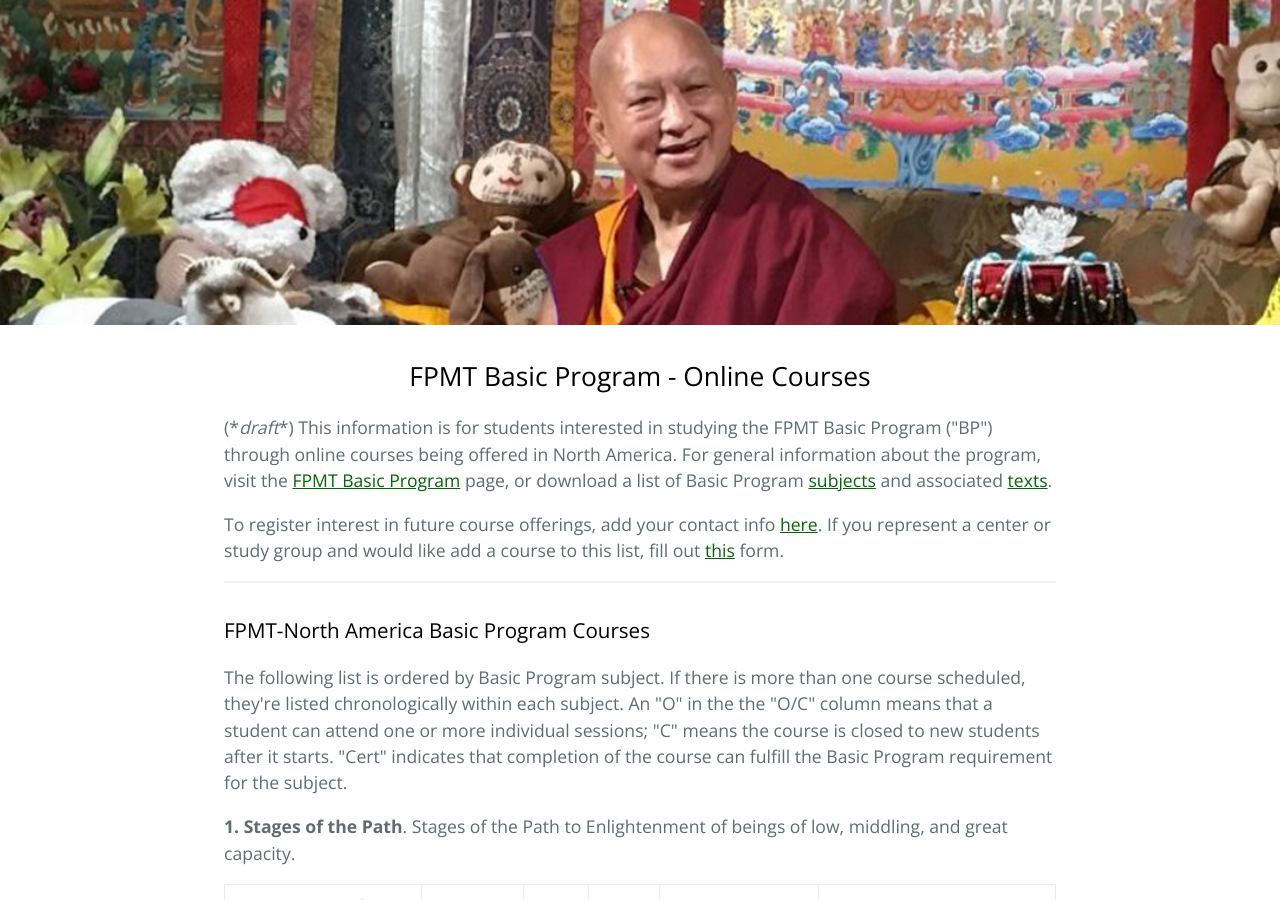
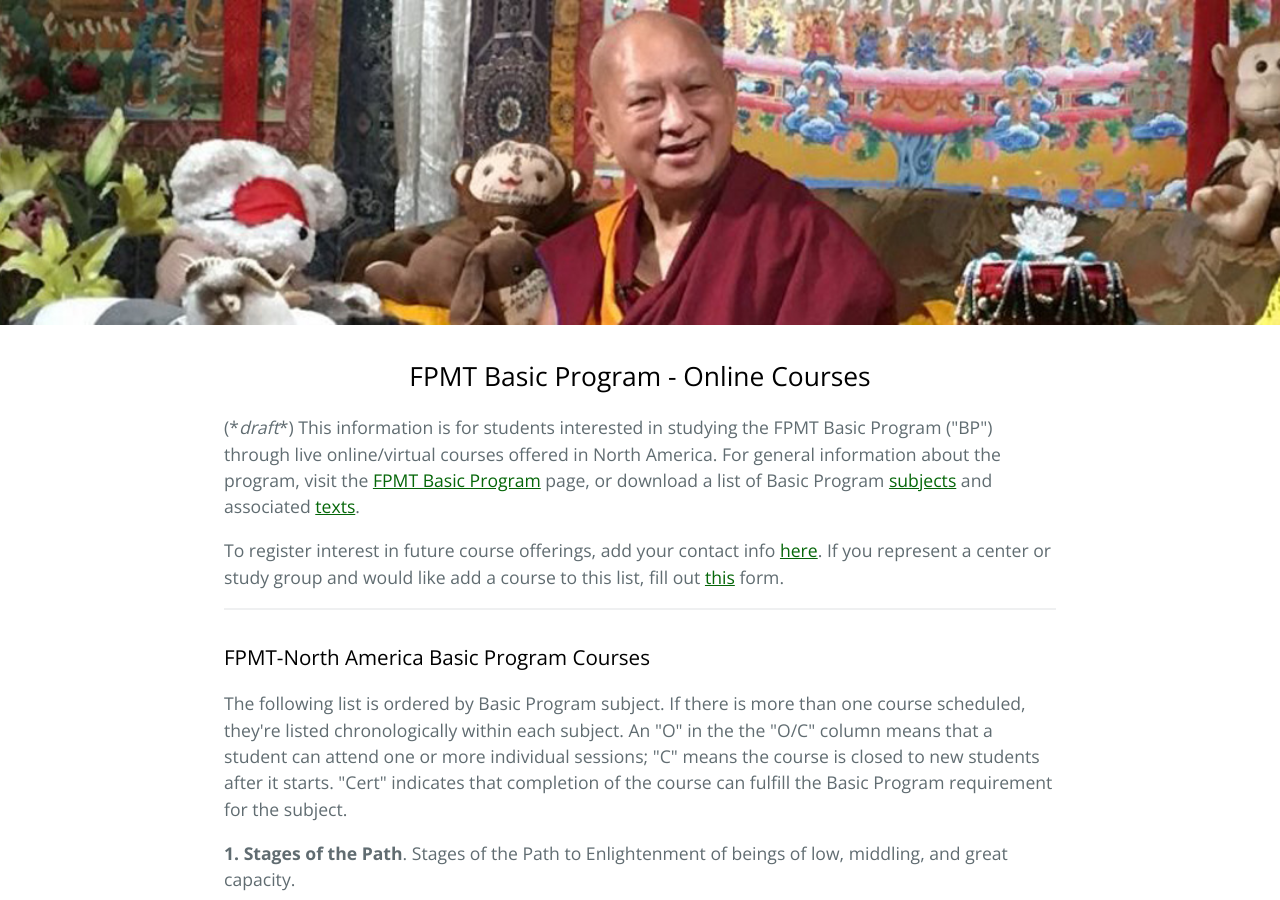
Before and after one commit to lgeorge/lgeorge.github.io, a Jekyll site: the page built from fpmt-na/index.html, in a window 1280 px wide and 900 px high. Built offline with Jekyll 4.4.1, drawn with Linux system fonts in a browser that asks for light colours.

Commit message:
Update index.html

```diff
--- a/fpmt-na/index.html
+++ b/fpmt-na/index.html
@@ -7,7 +7,7 @@
   <body>
     <h2 style="text-align:center"; "color: black">FPMT Basic Program - Online Courses</h2>
 
-    <p>(*<i>draft</i>*) This information is for students interested in studying the FPMT Basic Program ("BP") through online courses being offered in North America.
+    <p>(*<i>draft</i>*) This information is for students interested in studying the FPMT Basic Program ("BP") through live online/virtual courses offered in North America.
     For general information about the program, visit the <a href="https://fpmt.org/education/programs/basic-program" target="_blank" rel="noopener noreferrer">FPMT Basic Program</a> page,
     or download a list of Basic Program <a rel="noreferrer noopener" href="https://fpmt.org/wp-content/uploads/education/programs/basic-program/BP_SubjectDescriptions_2020.pdf" target="_blank">subjects</a>
       and associated <a rel="noreferrer noopener" href="https://fpmt.org/wp-content/uploads/education/programs/basic-program/BP_StandardTextsAndCommentaries_2020.pdf" target="_blank">texts</a>.</p>
```
